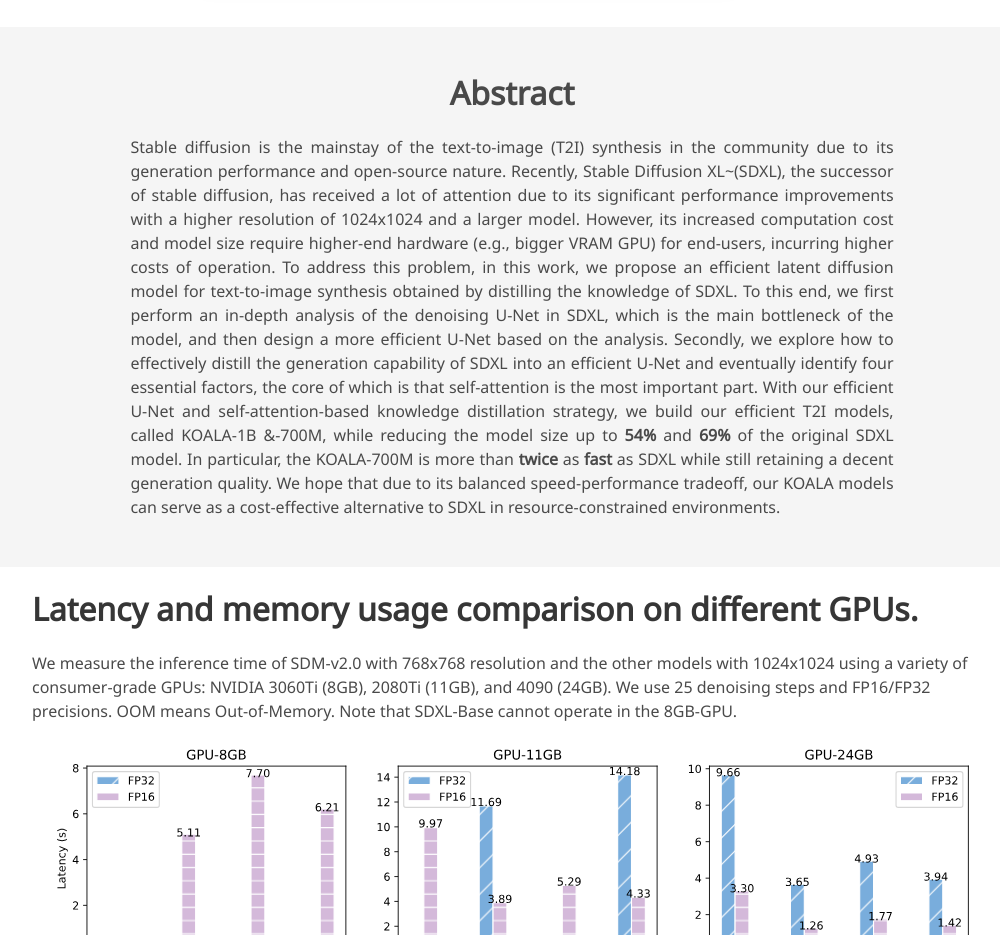
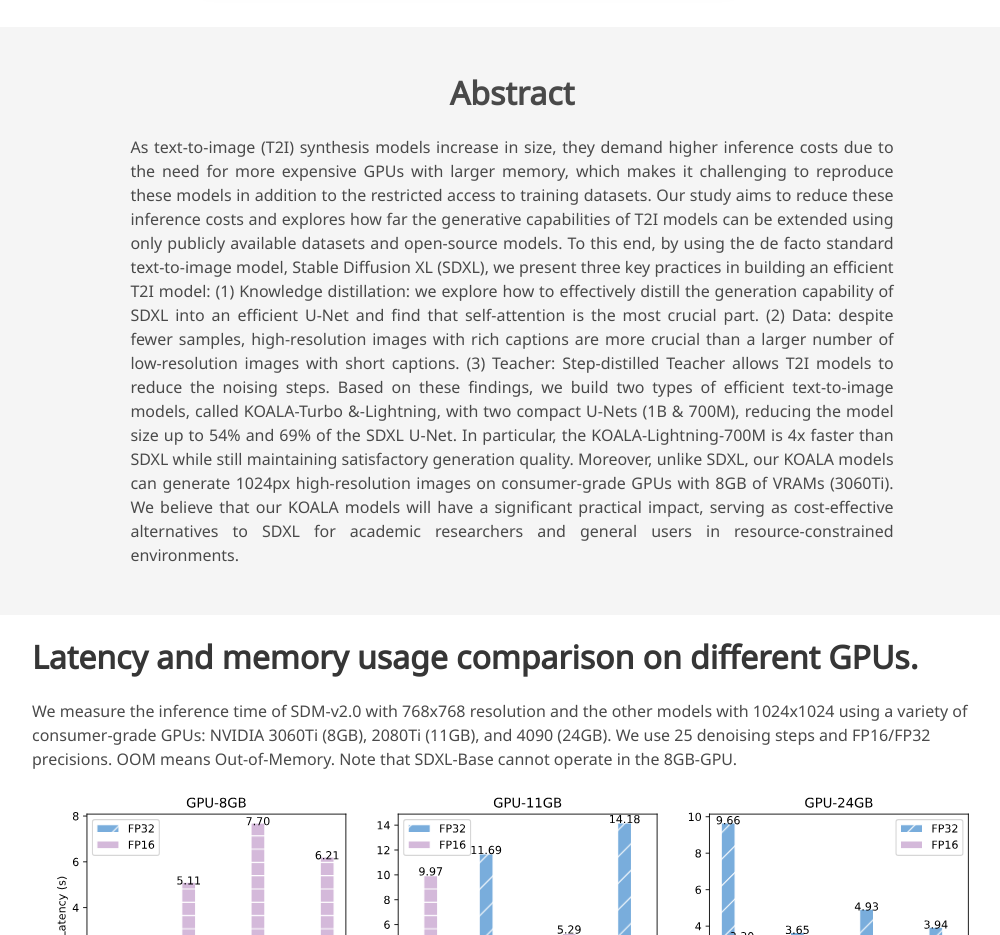
Before and after one commit to youngwanLEE/KOALA, a plain HTML site: page index.html in a window 1280 px wide. Shown: the part 1180-2115 px from the top of the page, without its empty margins (128-1128 px from the left). Drawn offline with nearby package versions, Linux system fonts and the light colour scheme; some packages are replaced by stand-ins of ours; a script that the page names is missing; some icons are missing; a web font is replaced by a local one.

Commit message:
update abstract

```diff
--- a/index.html
+++ b/index.html
@@ -238,15 +238,15 @@
                     <h2 class="title is-3">Abstract</h2>
                     <div class="content has-text-justified">
                         <p>
-                            Stable diffusion is the mainstay of the text-to-image (T2I) synthesis in the community due to its generation performance and open-source nature.
-                            Recently, Stable Diffusion XL~(SDXL), the successor of stable diffusion, has received a lot of attention due to its significant performance improvements with a higher resolution of 1024x1024 and a larger model.
-                            However, its increased computation cost and model size require higher-end hardware (e.g., bigger VRAM GPU) for end-users, incurring higher costs of operation.
-                            To address this problem, in this work, we propose an efficient latent diffusion model for text-to-image synthesis obtained by distilling the knowledge of SDXL.
-                            To this end, we first perform an in-depth analysis of the denoising U-Net in SDXL, which is the main bottleneck of the model, and then design a more efficient U-Net based on the analysis.
-                            Secondly, we explore how to effectively distill the generation capability of SDXL into an efficient U-Net and eventually identify four essential factors, the core of which is that self-attention is the most important part.
-                            With our efficient U-Net and self-attention-based knowledge distillation strategy, we build our efficient T2I models, called KOALA-1B &-700M, while reducing the model size up to <b>54%</b> and <b>69%</b> of the original SDXL model.
-                            In particular, the KOALA-700M is more than <b>twice</b> as <b>fast</b> as SDXL while still retaining a decent generation quality.
-                            We hope that due to its balanced speed-performance tradeoff, our KOALA models can serve as a cost-effective alternative to SDXL in resource-constrained environments.
+                            As text-to-image (T2I) synthesis models increase in size, they demand higher inference costs due to the need for more expensive GPUs with larger memory, which makes it challenging to reproduce these models in addition to the restricted access to training datasets.
+                            Our study aims to reduce these inference costs and explores how far the generative capabilities of T2I models can be extended using only publicly available datasets and open-source models.
+                            To this end, by using the de facto standard text-to-image model, Stable Diffusion XL (SDXL), we present three key practices in building an efficient T2I model: (1) Knowledge distillation: we explore how to effectively distill the generation capability of SDXL into an efficient U-Net and find that self-attention is the most crucial part.
+                            (2) Data: despite fewer samples, high-resolution images with rich captions are more crucial than a larger number of low-resolution images with short captions.
+                            (3) Teacher: Step-distilled Teacher allows T2I models to reduce the noising steps.
+                            Based on these findings, we build two types of efficient text-to-image models, called KOALA-Turbo &-Lightning, with two compact U-Nets (1B & 700M), reducing the model size up to 54% and 69% of the SDXL U-Net.
+                            In particular, the KOALA-Lightning-700M is 4x faster than SDXL while still maintaining satisfactory generation quality.
+                            Moreover, unlike SDXL, our KOALA models can generate 1024px high-resolution images on consumer-grade GPUs with 8GB of VRAMs (3060Ti).
+                            We believe that our KOALA models will have a significant practical impact, serving as cost-effective alternatives to SDXL for academic researchers and general users in resource-constrained environments.
                         </p>
                     </div>
                 </div>
```
